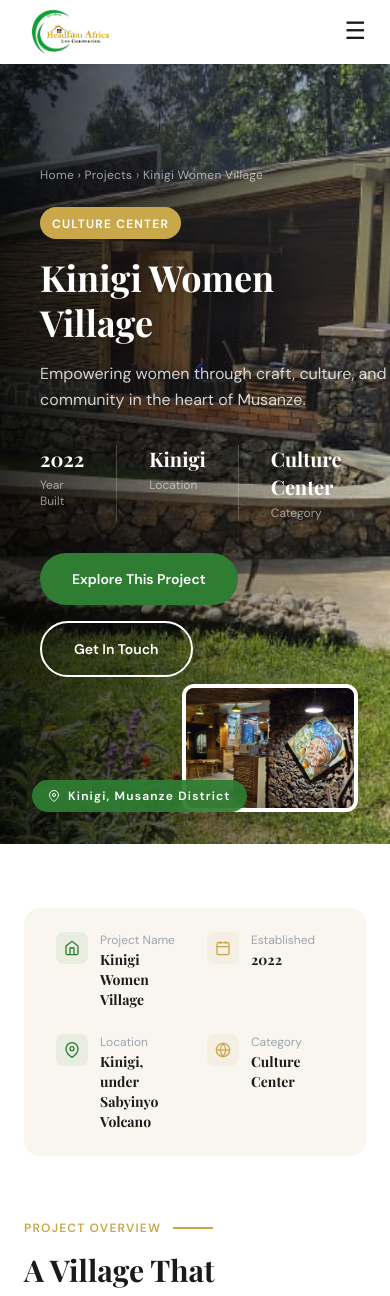
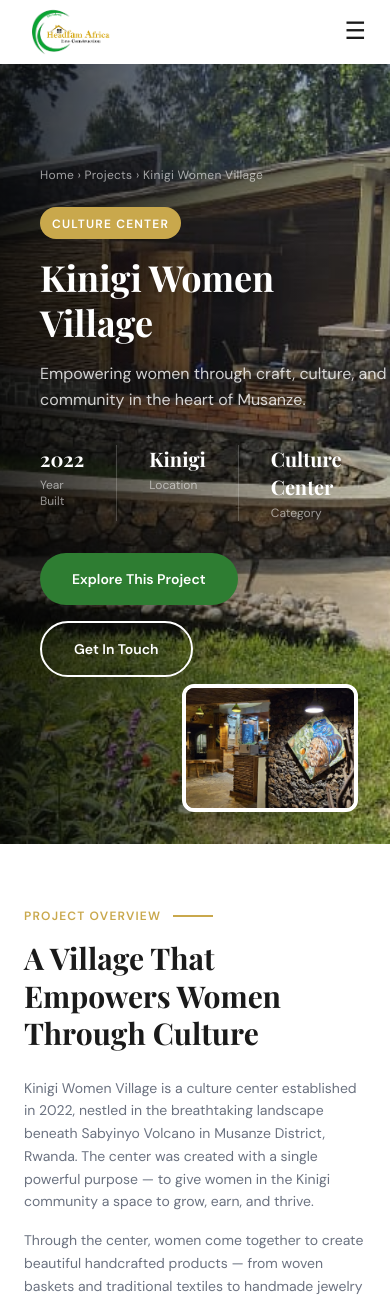
Before and after one commit to muhorakeye/Headfam, a React (Vite) app: page /projects/kinigi-womens-village in a window 390 px wide. Shown: the top 1296 px of the page. Built offline with nearby package versions, Linux system fonts and the light colour scheme.

Commit message:
fix(kwv): remove location badge from hero and correct location text in overview meta bar

```diff
--- a/src/components/sections/Projects/kinigiWomensVillage/KWVHero.tsx
+++ b/src/components/sections/Projects/kinigiWomensVillage/KWVHero.tsx
@@ -49,30 +49,6 @@ export default function KWVHero() {
         onError={onImgError}
         className="absolute bottom-8 right-8 z-20 w-44 h-32 object-cover rounded-xl shadow-2xl border-4 border-white"
       />
-
-      {/* Location badge */}
-      <div
-        className="absolute bottom-8 left-8 z-20 px-4 py-2 rounded-full flex items-center gap-2"
-        style={{ backgroundColor: 'rgba(46,125,50,0.92)' }}
-      >
-        <svg
-          width="12"
-          height="12"
-          viewBox="0 0 24 24"
-          fill="none"
-          stroke="white"
-          strokeWidth="2"
-        >
-          <path d="M21 10c0 7-9 13-9 13s-9-6-9-13a9 9 0 0 1 18 0z" />
-          <circle cx="12" cy="10" r="3" />
-        </svg>
-        <span
-          className="text-xs font-bold text-white tracking-widest"
-          style={{ fontFamily: '"DM Sans", sans-serif' }}
-        >
-          Kinigi, Musanze District
-        </span>
-      </div>
 
       {/* Content block */}
       <div
--- a/src/components/sections/Projects/kinigiWomensVillage/KWVOverview.tsx
+++ b/src/components/sections/Projects/kinigiWomensVillage/KWVOverview.tsx
@@ -12,56 +12,6 @@ const VP = { once: true, amount: 0.2 as const }
 const T = { duration: 0.6, ease: 'easeOut' as const }
 
 // ─── Data ─────────────────────────────────────────────────────────────────────
-
-const meta = [
-  {
-    label: 'Project Name',
-    value: 'Kinigi Women Village',
-    accent: 'green',
-    svg: (
-      <svg width="16" height="16" viewBox="0 0 24 24" fill="none" stroke="#2E7D32" strokeWidth="2">
-        <path d="M3 9l9-7 9 7v11a2 2 0 0 1-2 2H5a2 2 0 0 1-2-2z" />
-        <polyline points="9 22 9 12 15 12 15 22" />
-      </svg>
-    ),
-  },
-  {
-    label: 'Established',
-    value: '2022',
-    accent: 'gold',
-    svg: (
-      <svg width="16" height="16" viewBox="0 0 24 24" fill="none" stroke="#C9A84C" strokeWidth="2">
-        <rect x="3" y="4" width="18" height="18" rx="2" />
-        <line x1="16" y1="2" x2="16" y2="6" />
-        <line x1="8" y1="2" x2="8" y2="6" />
-        <line x1="3" y1="10" x2="21" y2="10" />
-      </svg>
-    ),
-  },
-  {
-    label: 'Location',
-    value: 'Kinigi, under Sabyinyo Volcano',
-    accent: 'green',
-    svg: (
-      <svg width="16" height="16" viewBox="0 0 24 24" fill="none" stroke="#2E7D32" strokeWidth="2">
-        <path d="M21 10c0 7-9 13-9 13s-9-6-9-13a9 9 0 0 1 18 0z" />
-        <circle cx="12" cy="10" r="3" />
-      </svg>
-    ),
-  },
-  {
-    label: 'Category',
-    value: 'Culture Center',
-    accent: 'gold',
-    svg: (
-      <svg width="16" height="16" viewBox="0 0 24 24" fill="none" stroke="#C9A84C" strokeWidth="2">
-        <circle cx="12" cy="12" r="10" />
-        <line x1="2" y1="12" x2="22" y2="12" />
-        <path d="M12 2a15.3 15.3 0 0 1 4 10 15.3 15.3 0 0 1-4 10 15.3 15.3 0 0 1-4-10 15.3 15.3 0 0 1 4-10z" />
-      </svg>
-    ),
-  },
-]
 
 const activities = [
   {
@@ -153,51 +103,6 @@ function ActivityCard({ activity, index }: ActivityCardProps) {
 export default function KWVOverview() {
   return (
     <section id="kwv-overview" className="bg-white py-16 px-6 md:px-16">
-
-      {/* ── Part 1: Meta bar ──────────────────────────────────────────── */}
-      <motion.div
-        className="max-w-6xl mx-auto mb-16"
-        initial={{ opacity: 0, y: 24 }}
-        whileInView={{ opacity: 1, y: 0 }}
-        viewport={VP}
-        transition={T}
-      >
-        <div className="rounded-2xl px-8 py-6 grid grid-cols-2 md:grid-cols-4 gap-6" style={{ backgroundColor: '#f9f6f0' }}>
-          {meta.map((item, i) => (
-            <div
-              key={item.label}
-              className={`flex items-start gap-3 ${i < 3 ? 'md:border-r md:pr-6' : ''}`}
-              style={{ borderColor: '#e5e7eb' }}
-            >
-              <div
-                className="w-8 h-8 rounded-lg flex items-center justify-center flex-shrink-0"
-                style={{
-                  backgroundColor:
-                    item.accent === 'green'
-                      ? 'rgba(46,125,50,0.08)'
-                      : 'rgba(201,168,76,0.08)',
-                }}
-              >
-                {item.svg}
-              </div>
-              <div>
-                <p
-                  className="text-xs mb-0.5"
-                  style={{ color: '#9ca3af', fontFamily: '"DM Sans", sans-serif' }}
-                >
-                  {item.label}
-                </p>
-                <p
-                  className="text-sm font-black"
-                  style={{ color: '#1a1a1a', fontFamily: '"Playfair Display", serif' }}
-                >
-                  {item.value}
-                </p>
-              </div>
-            </div>
-          ))}
-        </div>
-      </motion.div>
 
       {/* ── Part 2: Split content + image ────────────────────────────── */}
       <div className="max-w-6xl mx-auto flex flex-col md:flex-row gap-16 items-center mb-16">
```
